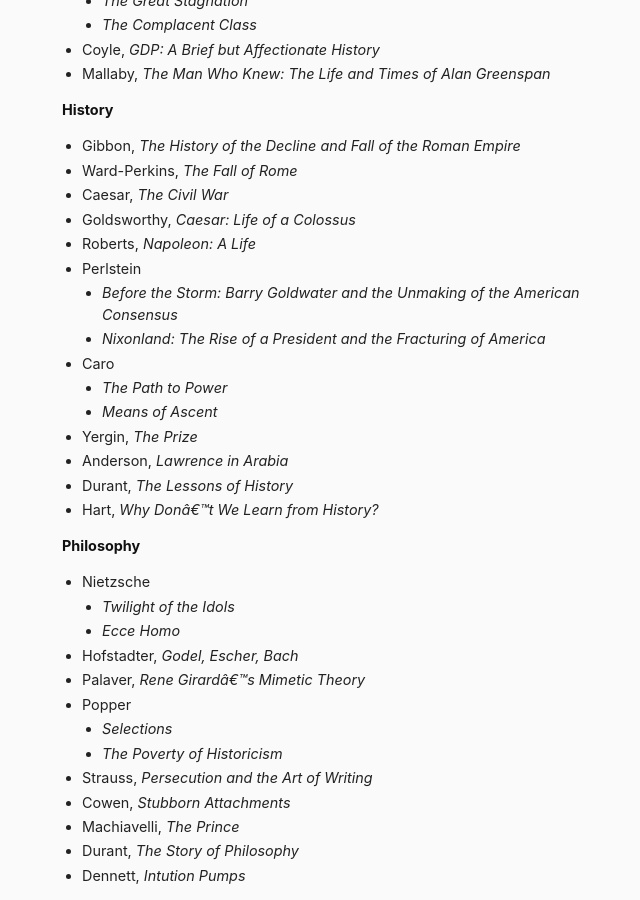
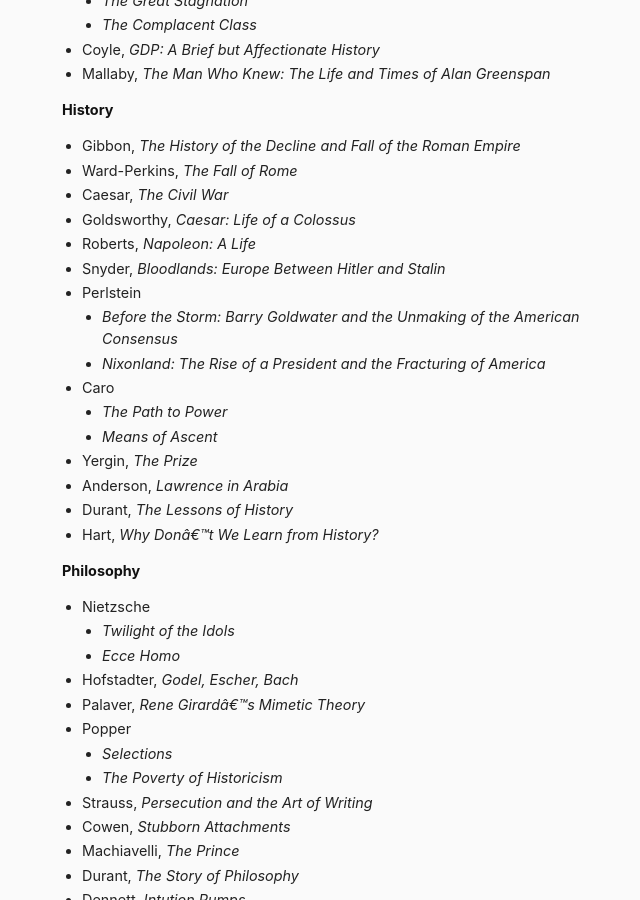
Before and after one commit to danschlz/danschulz.github.io, a Jekyll site: the page built from books.md, in a window 1280 px wide and 900 px high, scrolled down 871 px. Shown: the whole window, without its empty margins (298-938 px from the left). Built offline with Jekyll 4.4.1, drawn with Linux system fonts in a browser that asks for light colours.

Commit message:
Update books.md

```diff
--- a/books.md
+++ b/books.md
@@ -45,6 +45,7 @@ Jump to:
 - Caesar, _The Civil War_
 - Goldsworthy, _Caesar: Life of a Colossus_
 - Roberts, _Napoleon: A Life_
+- Snyder, _Bloodlands: Europe Between Hitler and Stalin_
 - Perlstein
 	- _Before the Storm: Barry Goldwater and the Unmaking of the American Consensus_
 	- _Nixonland: The Rise of a President and the Fracturing of America_
```
